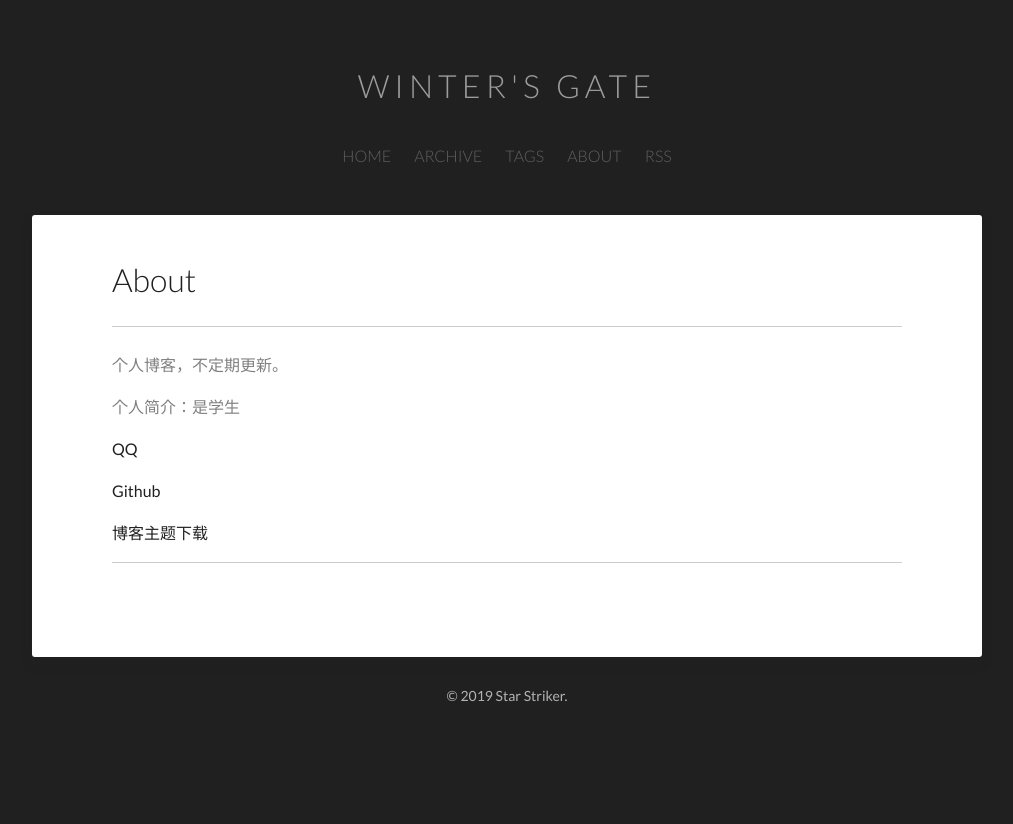
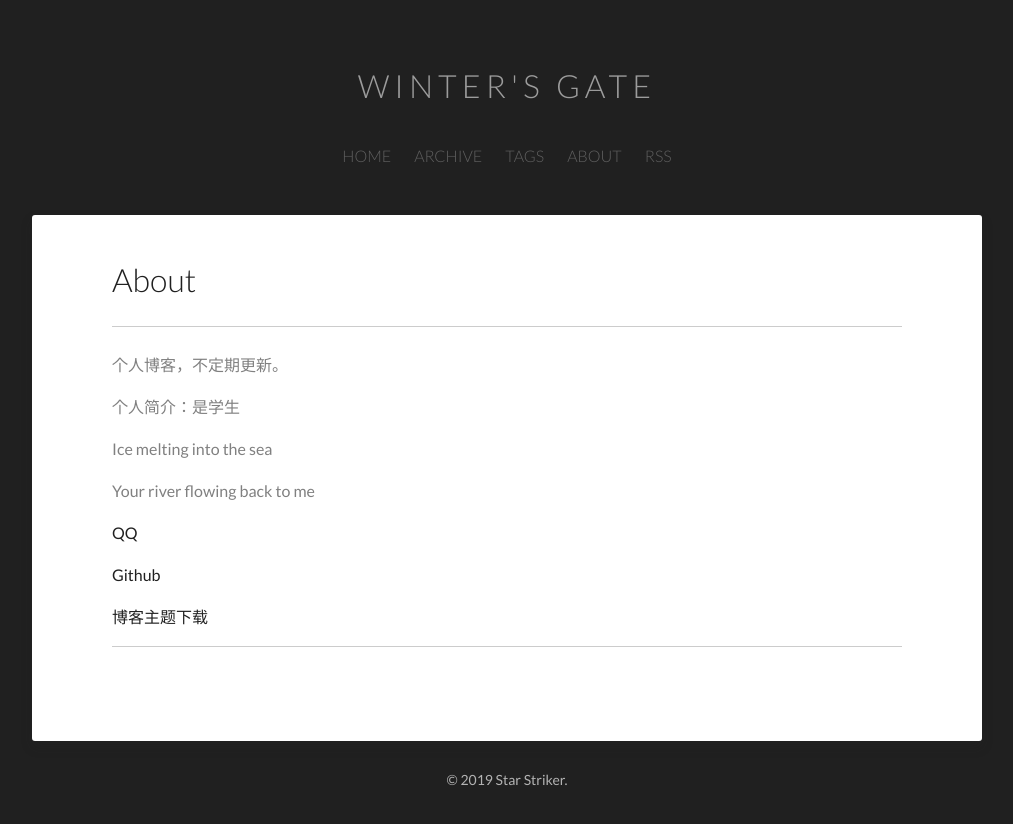
Before and after one commit to Star-Striker/Star-Striker.github.io, a Jekyll site: the page built from about/index.md, in a window 1280 px wide. Shown: the top 824 px of the page, without its empty margins (133-1146 px from the left). Built offline with Jekyll 4.4.1, drawn with Linux system fonts in a browser that asks for light colours.

Commit message:
Update index.md

```diff
--- a/about/index.md
+++ b/about/index.md
@@ -11,6 +11,14 @@ title: About
 </p>
 
 <p>
+    Ice melting into the sea
+</p>
+
+<p>
+    Your river flowing back to me
+</p>
+
+<p>
     <a href="http://wpa.qq.com/msgrd?v=3&uin=2587063514&site=qq&menu=yes">QQ</a>
 </p>
 
```
